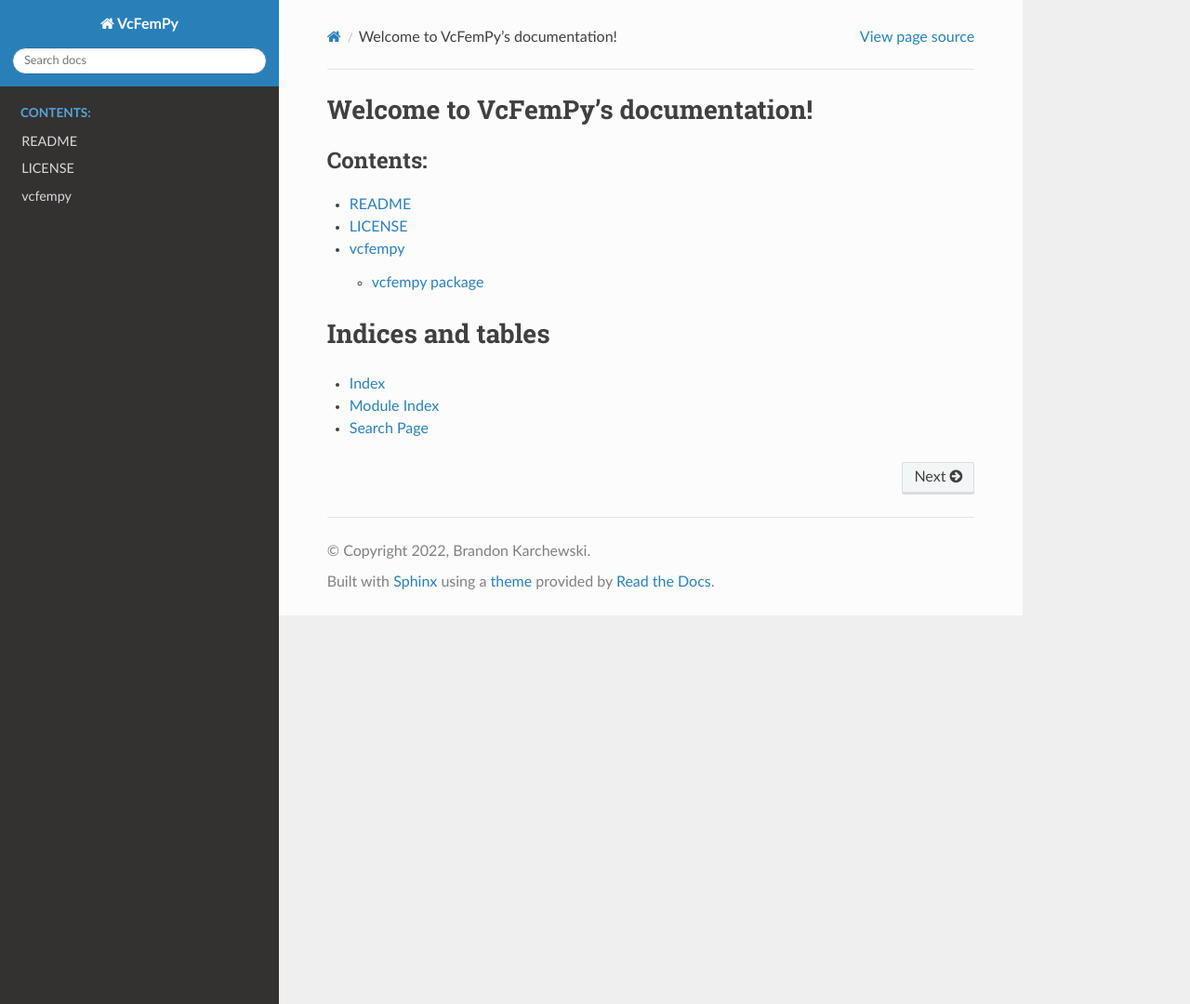
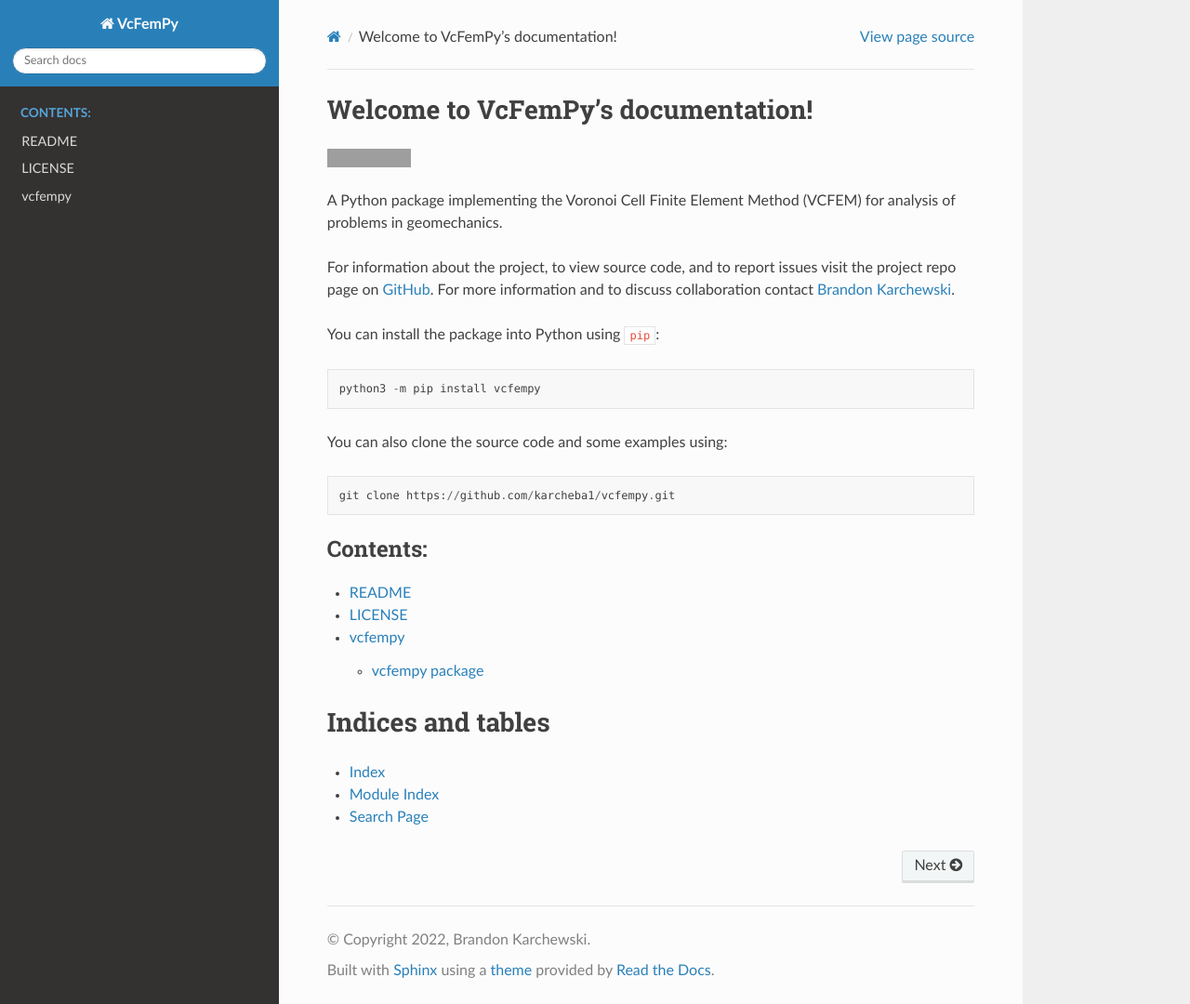
Before and after one commit to karcheba1/vcfempy, a Sphinx documentation site: the page built from docs/source/index.rst, in a window 1280 px wide and 1080 px high. Shown: the whole window at 93% size. Built offline with Sphinx 7.4.7 and the Read the Docs theme 2.0.0, drawn with Linux system fonts in a browser that asks for light colours; grey boxes are pictures that could not be loaded.

Commit message:
#2dvv3y5 added some notes to index.rst

```diff
--- a/docs/source/index.rst
+++ b/docs/source/index.rst
@@ -1,5 +1,31 @@
 Welcome to VcFemPy's documentation!
 ===================================
+
+.. image:: https://readthedocs.org/projects/vcfempy/badge/?version=latest
+        :target: https://vcfempy.readthedocs.io/en/latest/?badge=latest
+        :alt: Documentation Status
+
+A Python package implementing the Voronoi Cell Finite Element Method (VCFEM)
+for analysis of problems in geomechanics.
+
+.. _Brandon Karchewski: brandon.karchewski@ucalgary.ca
+.. _GitHub: https://github.com/karcheba1/vcfempy/
+
+For information about the project, to view source code, and to report issues
+visit the project repo page on GitHub_. For more information and to discuss
+collaboration contact `Brandon Karchewski`_.
+
+You can install the package into Python using ``pip``:
+
+.. code::
+
+        python3 -m pip install vcfempy
+
+You can also clone the source code and some examples using:
+
+.. code::
+
+        git clone https://github.com/karcheba1/vcfempy.git
 
 .. toctree::
    :maxdepth: 2
```
Also changed, not shown: 5 other files.
